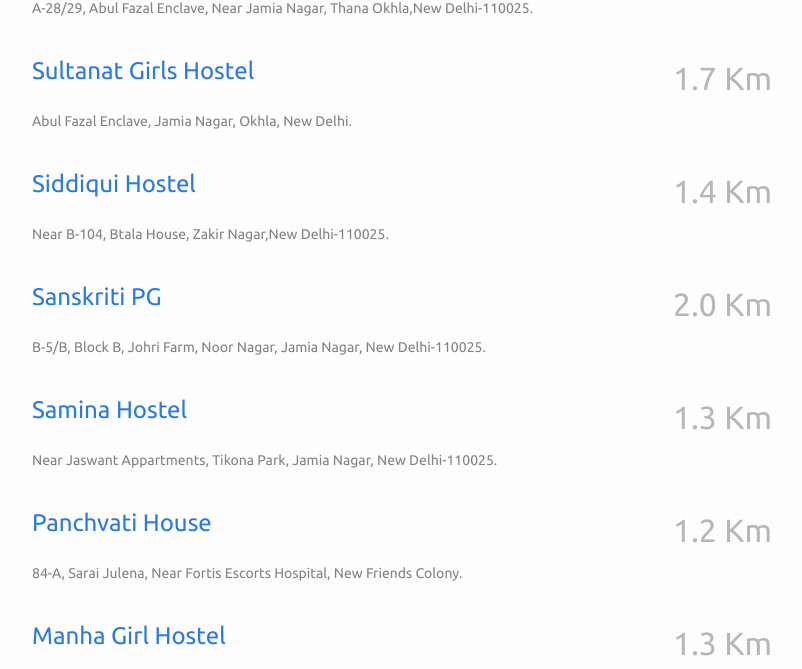
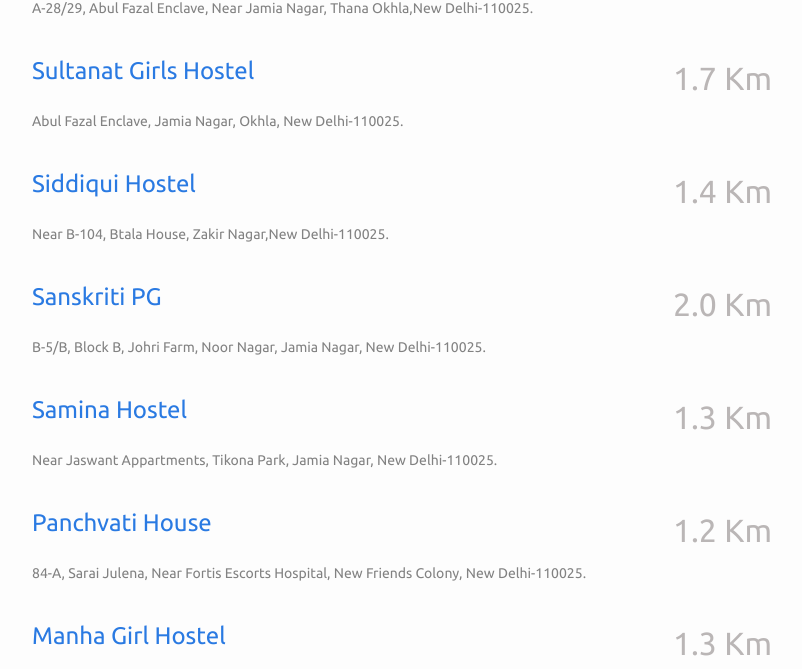
Before and after one commit to jdevlabs/JCatalog, a Jekyll site: the page built from index.html, in a window 1280 px wide. Shown: the part 529-1198 px from the top of the page, without its empty margins (238-1040 px from the left). Built offline with Jekyll 4.4.1, drawn with Linux system fonts in a browser that asks for light colours.

Commit message:
pincodes

```diff
--- a/_posts/2015-01-12-Panchvati-House.md
+++ b/_posts/2015-01-12-Panchvati-House.md
@@ -3,7 +3,7 @@ layout: post
 title:  "Panchvati House"
 date:   2015-01-12 22:02:45
 categories: pg
-address: 84-A, Sarai Julena, Near Fortis Escorts Hospital, New Friends Colony.
+address: 84-A, Sarai Julena, Near Fortis Escorts Hospital, New Friends Colony, New Delhi-110025.
 dist: 1.2
 ratings:
 ---
--- a/_posts/2015-01-12-Sultanat-Girls-Hostel.md
+++ b/_posts/2015-01-12-Sultanat-Girls-Hostel.md
@@ -3,7 +3,7 @@ layout: post
 title:  "Sultanat Girls Hostel"
 date:   2015-01-12 22:02:45
 categories: pg
-address: Abul Fazal Enclave, Jamia Nagar, Okhla, New Delhi.
+address: Abul Fazal Enclave, Jamia Nagar, Okhla, New Delhi-110025.
 dist: 1.7
 ratings:
 ---
```
